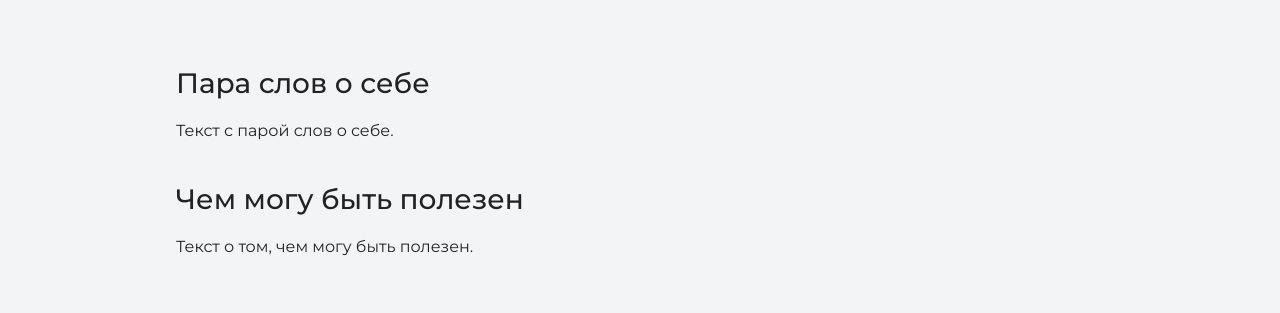
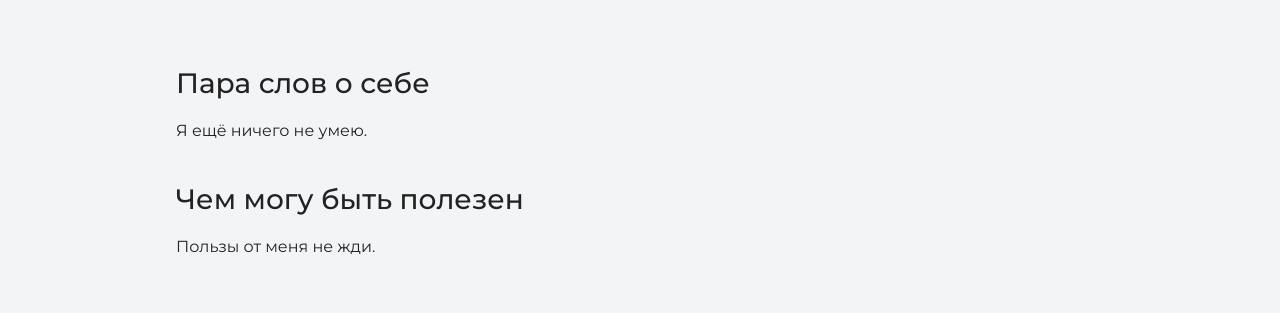
Before and after one commit to Jenech/my-site, a plain HTML site: page index.html in a window 1280 px wide. Shown: the part 1109-1422 px from the top of the page. Drawn offline with nearby package versions, Linux system fonts and the light colour scheme.

Commit message:
изменение текста

```diff
--- a/index.html
+++ b/index.html
@@ -25,9 +25,9 @@
       <div class="container">
       <h2 class="subheading">Давайте познакомимся</h2>
       <h3>Пара слов о себе</h3>
-      <p>Текст с парой слов о себе.</p>
+      <p>Я ещё ничего не умею.</p>
       <h3>Чем могу быть полезен</h3>
-      <p>Текст о том, чем могу быть полезен.</p>
+      <p>Пользы от меня не жди.</p>
     </div>
     </section>
 
```
